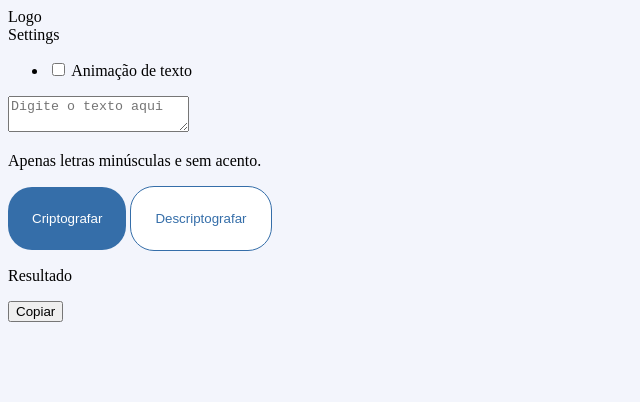
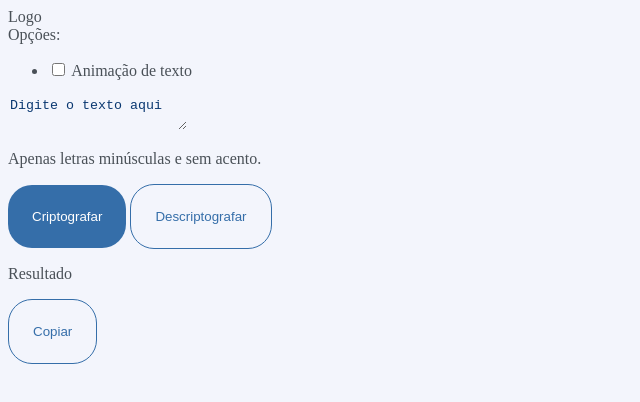
Before and after one commit to dBruno70/challenge-codificador, a plain HTML site: page index.html in a window 1280 px wide. Shown: the whole page, without its empty margins (0-640 px from the left). Drawn offline with Linux system fonts and the light colour scheme.

Commit message:
Adições de CSS.

```diff
--- a/index.html
+++ b/index.html
@@ -10,7 +10,7 @@
     <header>
         <div>Logo</div>
         <div>
-            <span id="settings-icon">Settings</span>
+            <span id="settings-icon">Opções:</span>
             <ul>
                 <li>
                     <input type="checkbox" id="text-animation-check"/>
@@ -26,7 +26,7 @@
         <button id="decrypt-btn" class="btn btn-light">Descriptografar</button>
         <p>Resultado</p>
         <p id="result"></p>
-        <button id="copy-btn">Copiar</button>
+        <button id="copy-btn" class="btn btn-light">Copiar</button>
     </main>
 
     <script src="./script.js"></script>
--- a/styles.css
+++ b/styles.css
@@ -16,9 +16,14 @@
     --light-blue-300: #e9ecf8;
     --light-blue-400: #aab2d5;
     --light-blue-500: #757fb2;
+
+    --bg-color: var(--light-blue-100);
+    --txt-color: var(--gray-400);
+    --textarea-text-color: #0A3871;
 }
 body {
-    background-color: var(--light-blue-100);
+    background-color: var(--bg-color);
+    color: var(--txt-color);
 }
 
 .btn {
@@ -26,7 +31,7 @@ body {
     border-radius: 1.5rem;
     font-weight: 400;
     border: none;
-    background-color: #ffffff;
+    background-color: var(--bg-color);
     transition: .2s;
 }
 
@@ -47,3 +52,13 @@ body {
 .btn-dark:hover {
     background-color: var(--dark-blue-400);
 }
+
+#main-textarea {
+    background-color: var(--bg-color);
+    color: var(--textarea-text-color);
+    border: none;
+}
+
+#main-textarea::placeholder {
+    color: var(--textarea-text-color);
+}
```
